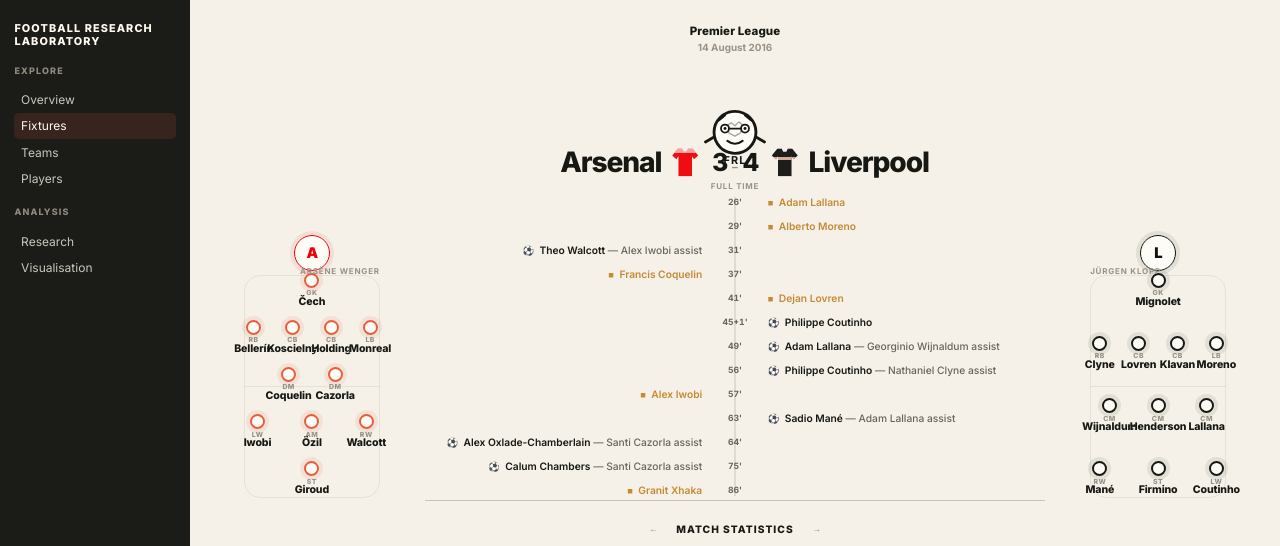
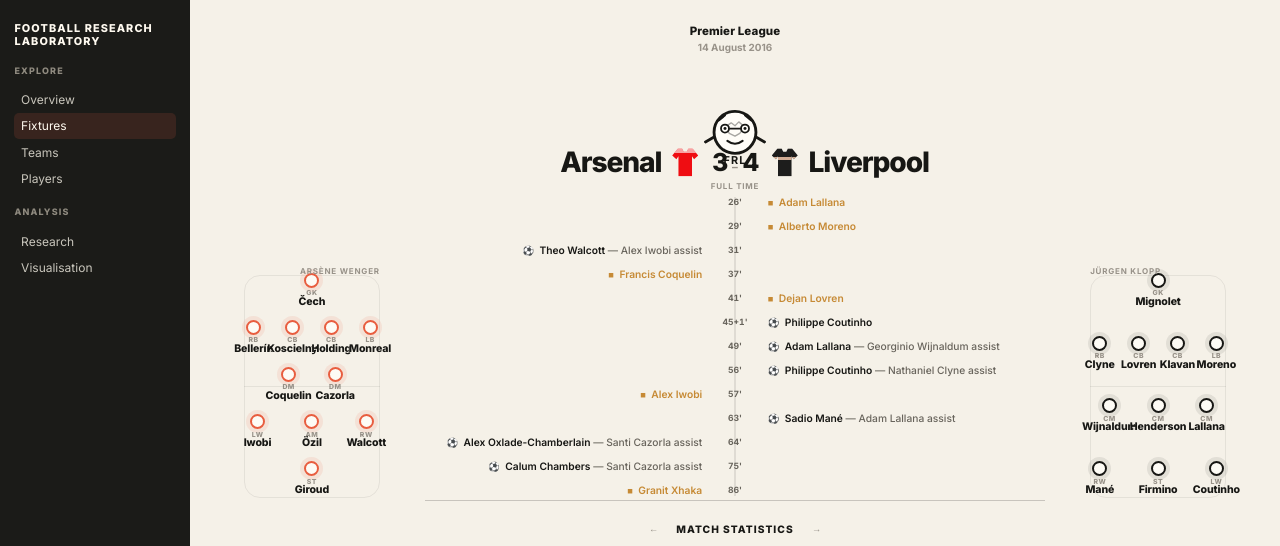
Before and after one commit to dallum96-gif/football-research-lab, a Next.js app in the folder web/: page /fixtures/1/1 in a window 1280 px wide. Shown: the top 546 px of the page. Built offline with nearby package versions, Linux system fonts and the light colour scheme.

Commit message:
Remove placeholder club marks

```diff
--- a/web/src/app/fixtures/[season]/[fixtureId]/FixtureOverview.module.css
+++ b/web/src/app/fixtures/[season]/[fixtureId]/FixtureOverview.module.css
@@ -64,37 +64,6 @@
 .lineupHome { grid-column: 1; }
 .lineupAway { grid-column: 3; }
 .lineupSideHeader { display: none; }
-
-.lineupSide::before {
-  content: "";
-  position: absolute;
-  top: 4.85rem;
-  left: 50%;
-  width: 34px;
-  height: 34px;
-  transform: translateX(-50%);
-  border-radius: 999px;
-  display: grid;
-  place-items: center;
-  font-size: .92rem;
-  font-weight: 900;
-  line-height: 1;
-  letter-spacing: -.05em;
-  background: color-mix(in srgb, var(--frl-surface) 90%, transparent);
-  z-index: 2;
-}
-.lineupHome::before {
-  content: "A";
-  color: #ef0107;
-  border: 1px solid #ef0107;
-  box-shadow: 0 0 0 4px color-mix(in srgb, #ef0107 8%, transparent);
-}
-.lineupAway::before {
-  content: "L";
-  color: #111111;
-  border: 1px solid #111111;
-  box-shadow: 0 0 0 4px color-mix(in srgb, #111111 8%, transparent);
-}
 
 .tacticalBoard {
   position: relative;
```
